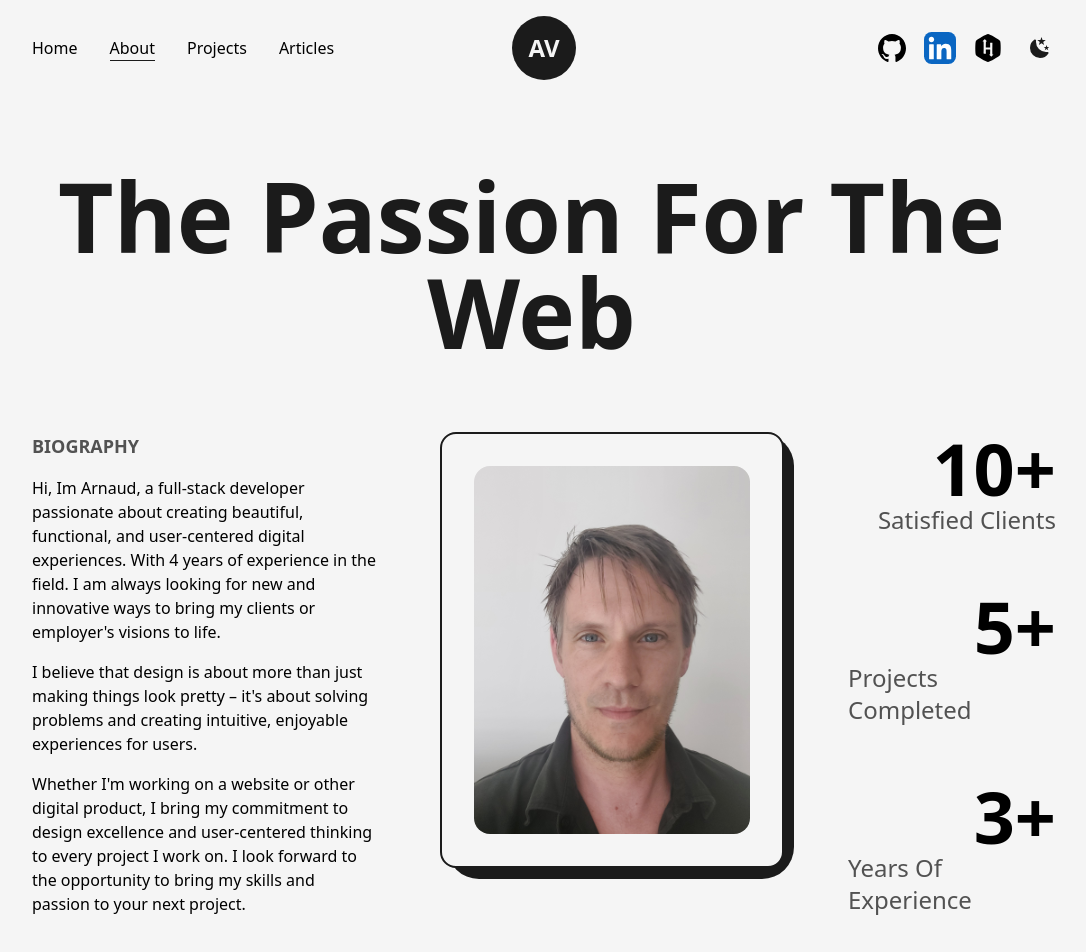
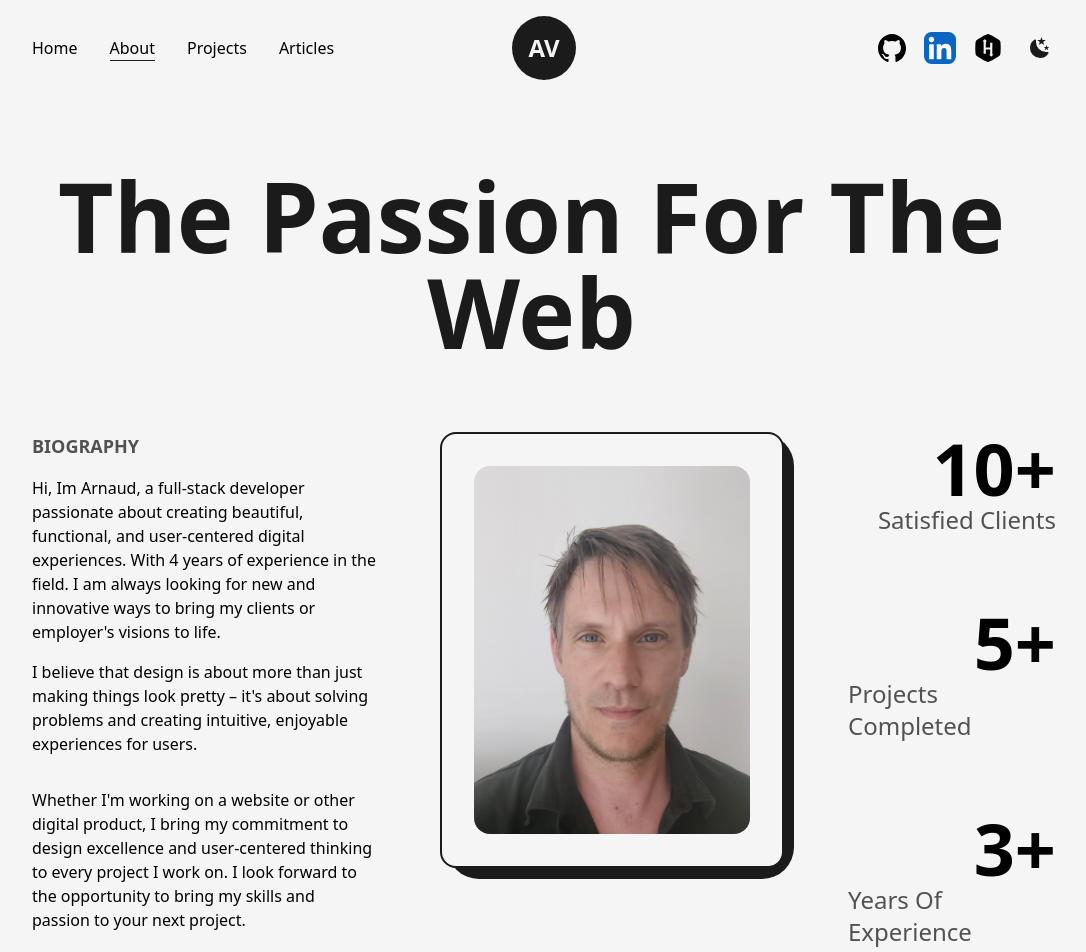
Before and after one commit to arnaud-vanderschriek/portfolioNextJs, a Next.js app: page /about in a window 1280 px wide. Shown: the top 952 px of the page, without its empty margins (96-1182 px from the left). Built offline with nearby package versions, Linux system fonts and the light colour scheme.

Commit message:
adding same style on about section article

```diff
--- a/src/pages/about.js
+++ b/src/pages/about.js
@@ -54,7 +54,7 @@ const about = () => {
                 I believe that design is about more than just making things look pretty – it's about solving problems and
                 creating intuitive, enjoyable experiences for users.
               </p>
-              <p>
+              <p className="my-4 font-medium">
                 Whether I'm working on a website or
                 other digital product, I bring my commitment to design excellence and user-centered thinking to
                 every project I work on. I look forward to the opportunity to bring my skills and passion to your next project.
```
